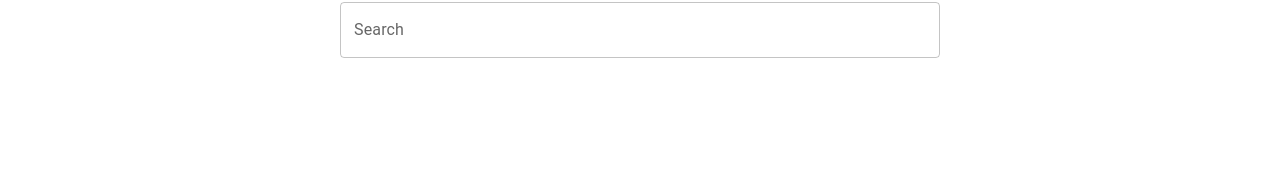
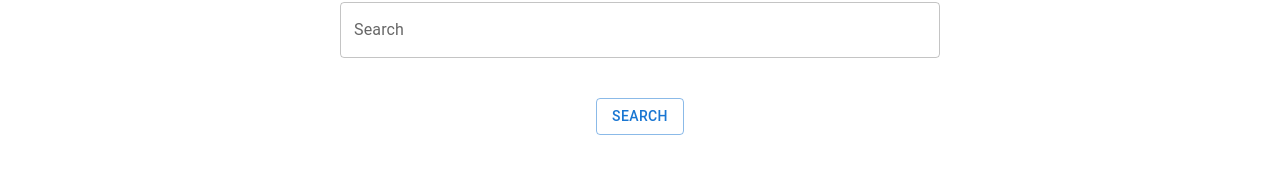
Before and after one commit to w1lkns/jammming, a React (Create React App) app: page / in a window 1280 px wide. Shown: the part 142-316 px from the top of the page. Built offline with nearby package versions, Linux system fonts and the light colour scheme.

Commit message:
add search button

```diff
--- a/src/components/SearchBar.js
+++ b/src/components/SearchBar.js
@@ -1,5 +1,5 @@
 import React, { useState } from "react";
-import { Container, TextField } from "@mui/material";
+import { Container, TextField, Button } from "@mui/material";
 
 const SearchBar = () => {
   const [search, setSearch] = useState("");
@@ -28,6 +28,10 @@ const SearchBar = () => {
               },
             }}
           />
+          <br />
+          <Button sx={{ mt: 5, mb: 5 }} variant="outlined">
+            Search
+          </Button>
         </form>
       </Container>
     </>
```
